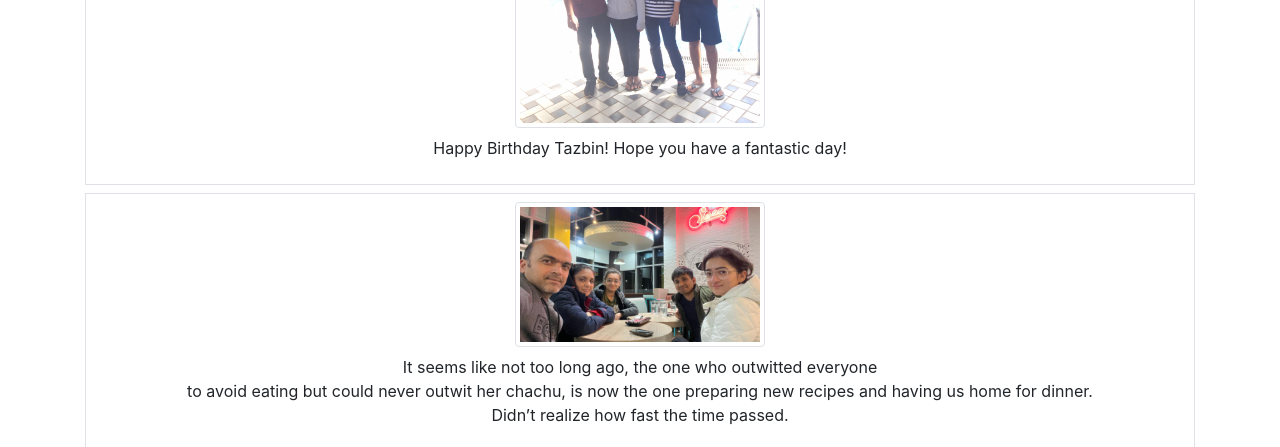
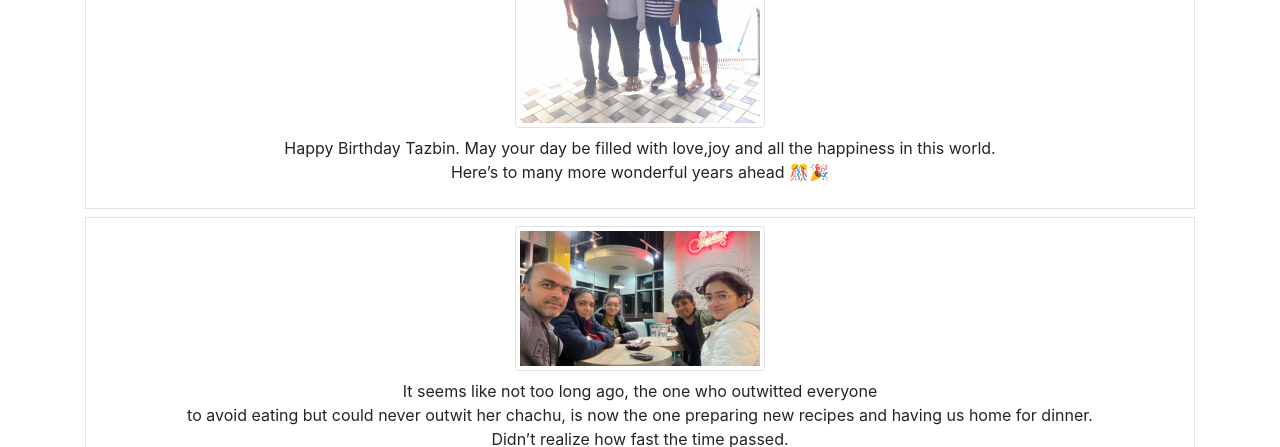
Before and after one commit to afsangujarati93/her-birthday, a plain HTML site: page index.html in a window 1280 px wide. Shown: the part 1420-1867 px from the top of the page. Drawn offline with nearby package versions, Linux system fonts and the light colour scheme.

Commit message:
Update index.html

```diff
--- a/index.html
+++ b/index.html
@@ -125,7 +125,7 @@
             </div>
             <div class="py-2 border mt-2">
                 <img src="aris.jpeg" alt="Friend" class="img-thumbnail">
-                <p class="mt-2"> Happy Birthday Tazbin! Hope you have a fantastic day!</p>
+                <p class="mt-2"> Happy Birthday Tazbin. May your day be filled with love,joy and all the happiness in this world. <br/> Here’s to many more wonderful years ahead 🎊🎉</p>
             </div>
             <div class="py-2 border mt-2">
                 <img src="jenis.jpeg" alt="Friend" class="img-thumbnail">
```
